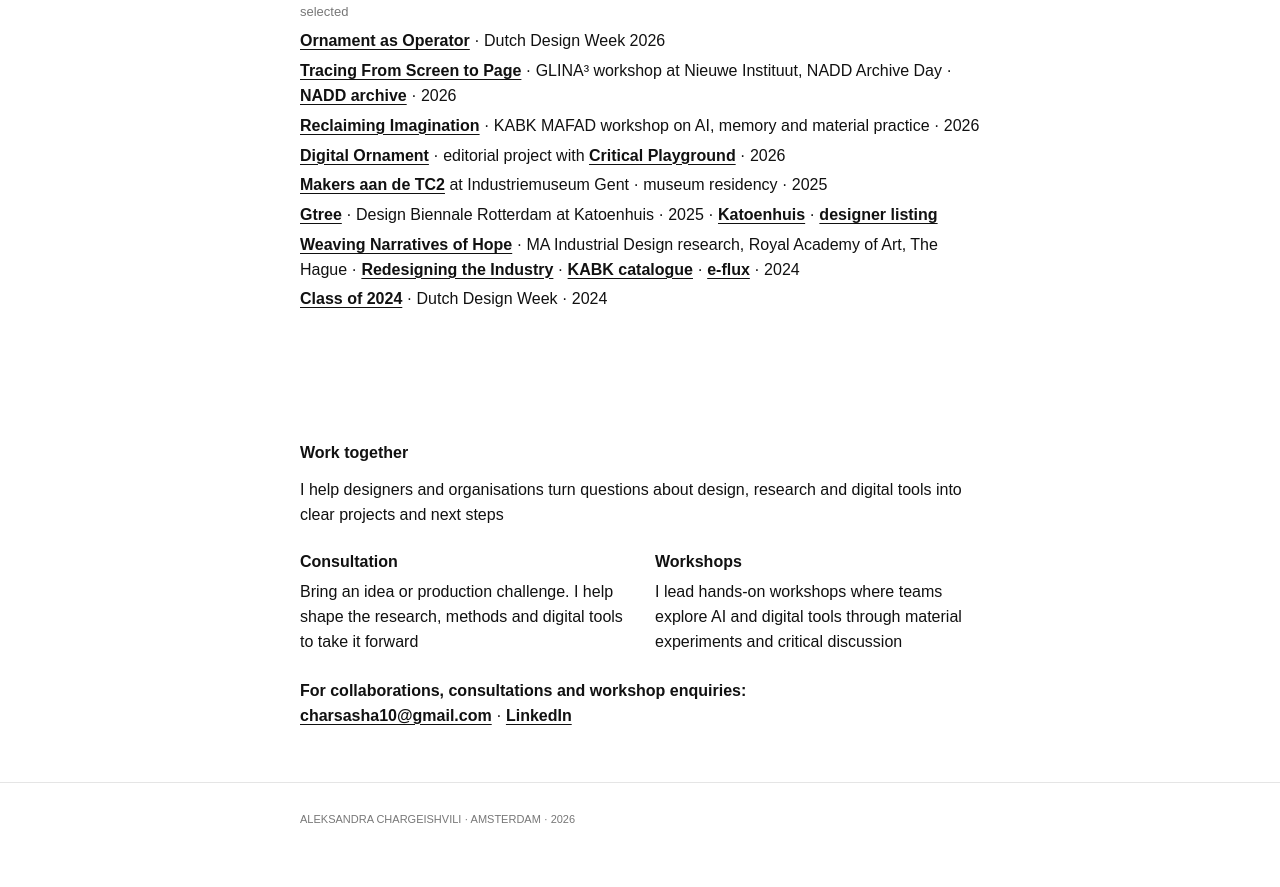
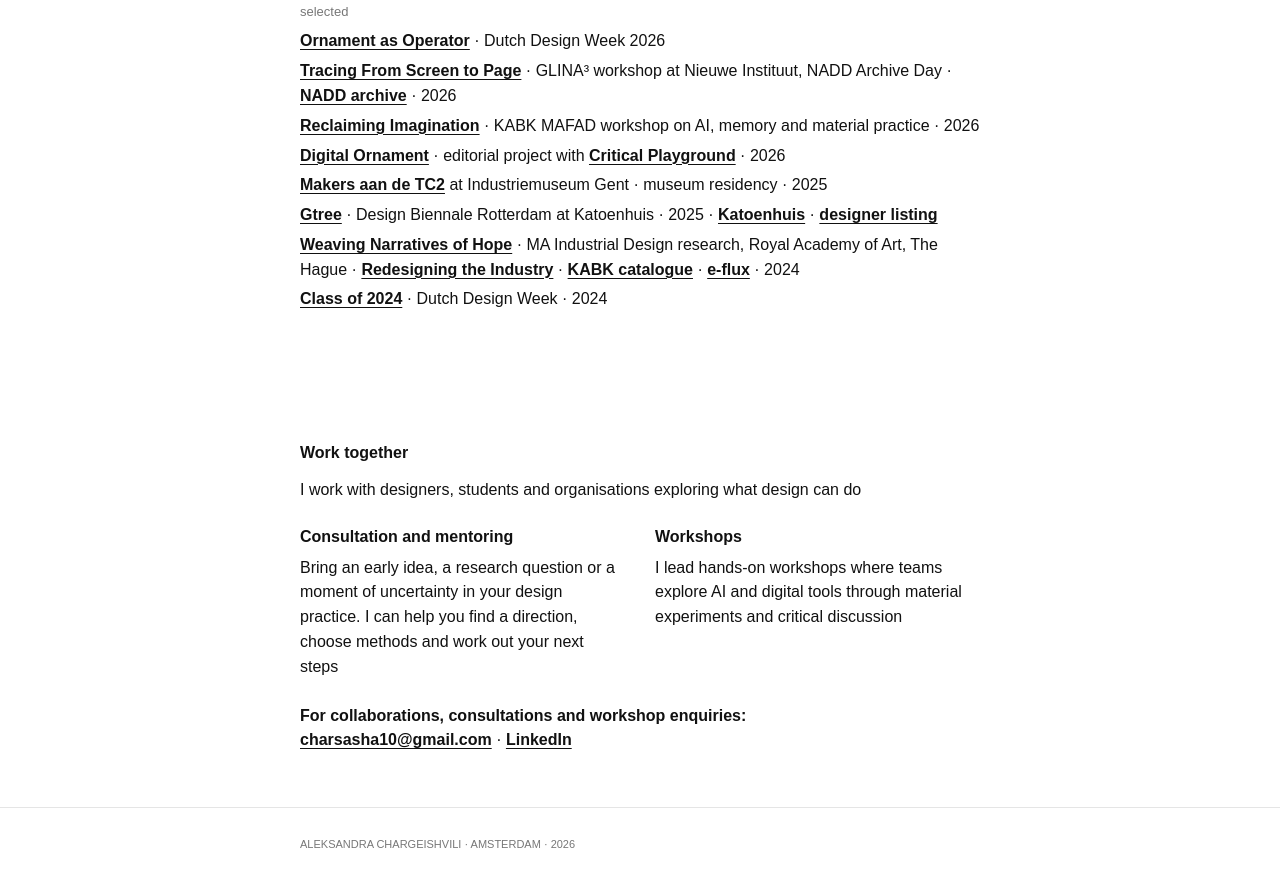
Before and after one commit to Sashastillsasha/aleksandra-portfolio, a plain HTML site: page index.html in a window 1280 px wide. Shown: the part 658-1545 px from the top of the page. Drawn offline with Linux system fonts and the light colour scheme.

Commit message:
Clarify consultation and mentoring offer

```diff
--- a/index.html
+++ b/index.html
@@ -62,11 +62,11 @@
     <section class="section work-together-section" id="contact">
       <div class="shell">
         <p class="section-kicker">Work together</p>
-        <p class="work-together-intro">I help designers and organisations turn questions about design, research and digital tools into clear projects and next steps</p>
+        <p class="work-together-intro">I work with designers, students and organisations exploring what design can do</p>
         <div class="offer-grid">
           <div class="offer">
-            <h2>Consultation</h2>
-            <p>Bring an idea or production challenge. I help shape the research, methods and digital tools to take it forward</p>
+            <h2>Consultation and mentoring</h2>
+            <p>Bring an early idea, a research question or a moment of uncertainty in your design practice. I can help you find a direction, choose methods and work out your next steps</p>
           </div>
           <div class="offer">
             <h2>Workshops</h2>
```
